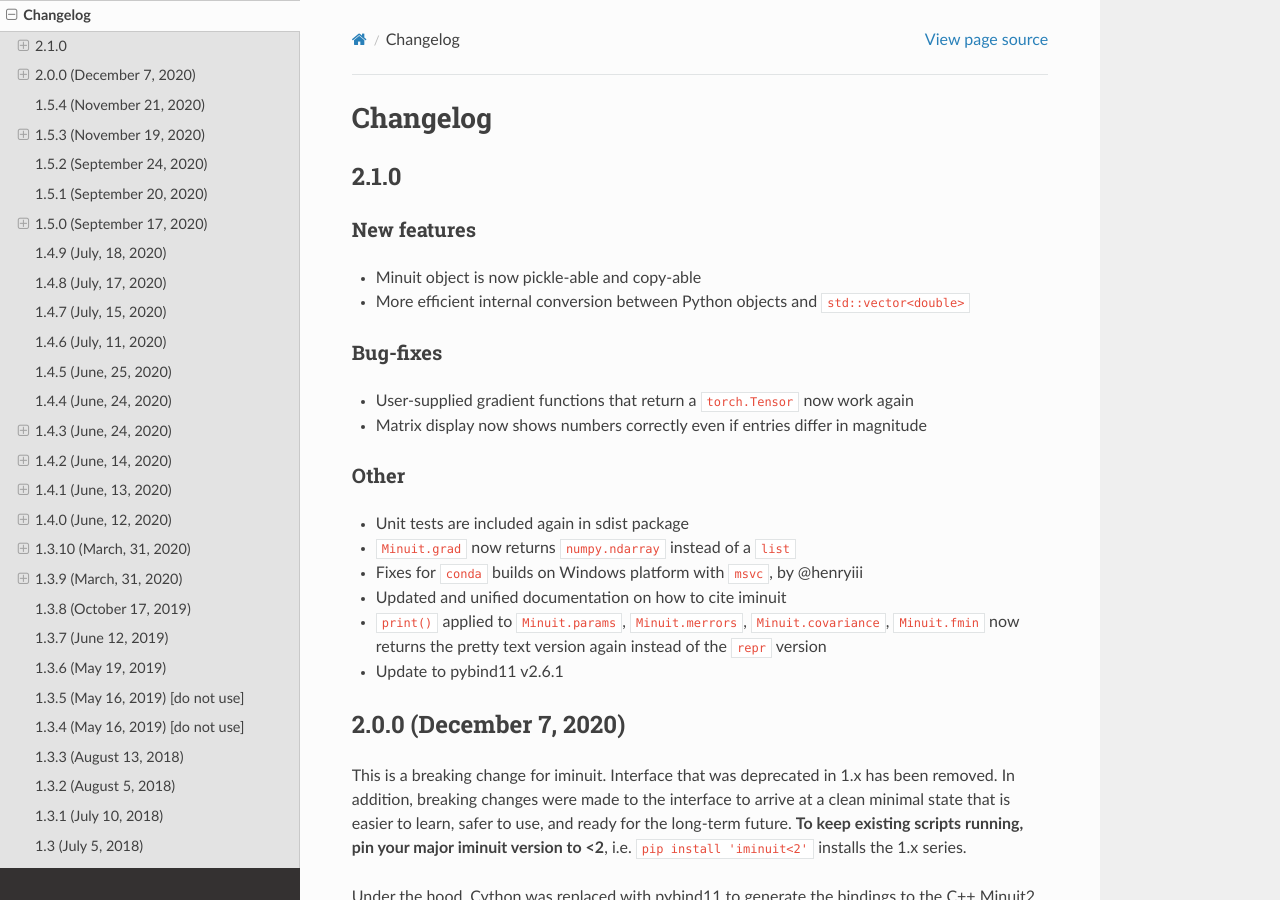
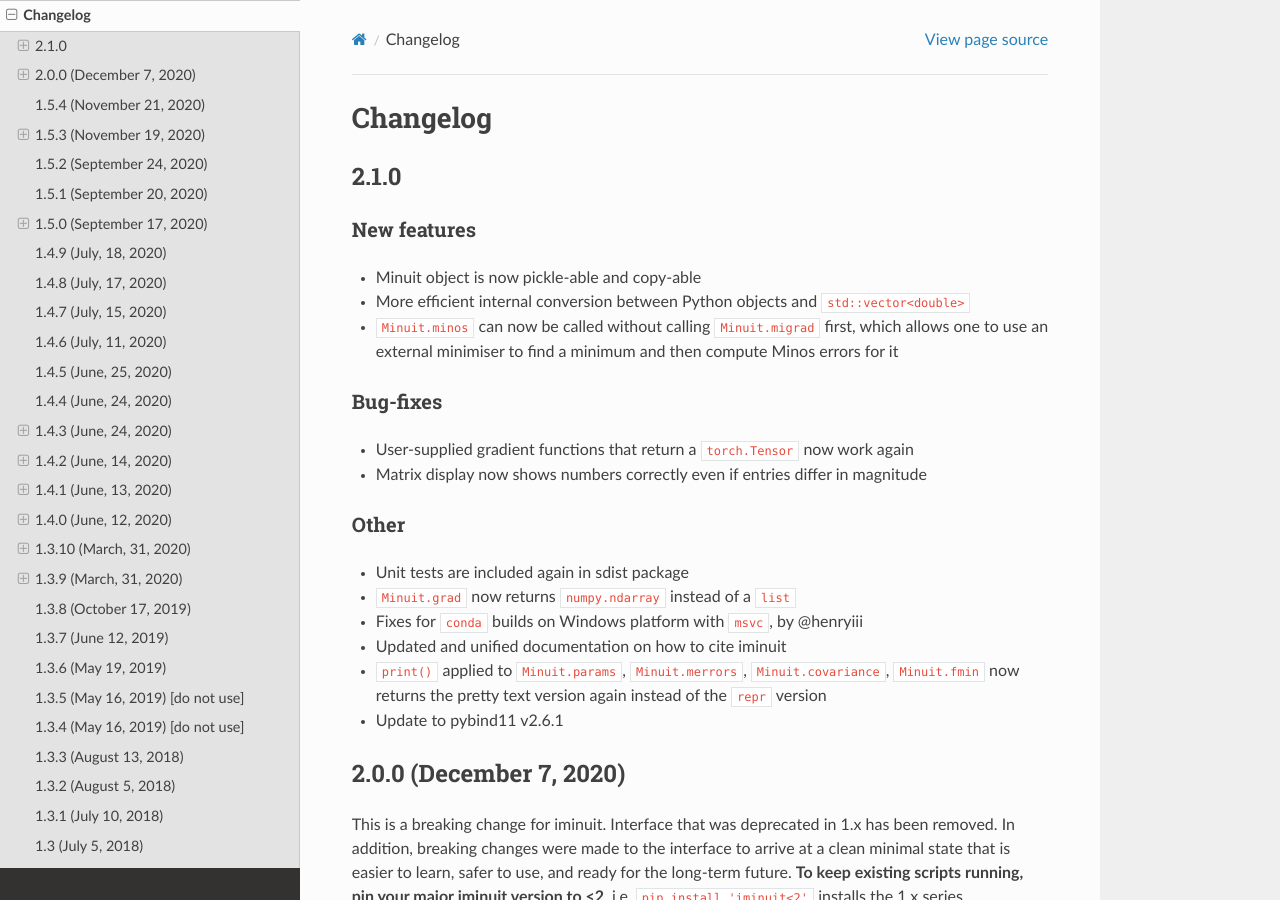
Before and after one commit to scikit-hep/iminuit, a Sphinx documentation site: the page built from doc/changelog.rst, in a window 1280 px wide and 900 px high. Built offline with Sphinx 7.4.7 and the Read the Docs theme 2.0.0, drawn with Linux system fonts in a browser that asks for light colours.

Commit message:
update changelog

```diff
--- a/doc/changelog.rst
+++ b/doc/changelog.rst
@@ -12,6 +12,8 @@ New features
 ~~~~~~~~~~~~
 - Minuit object is now pickle-able and copy-able
 - More efficient internal conversion between Python objects and ``std::vector<double>``
+- ``Minuit.minos`` can now be called without calling ``Minuit.migrad`` first, which allows
+  one to use an external minimiser to find a minimum and then compute Minos errors for it
 
 Bug-fixes
 ~~~~~~~~~
```
